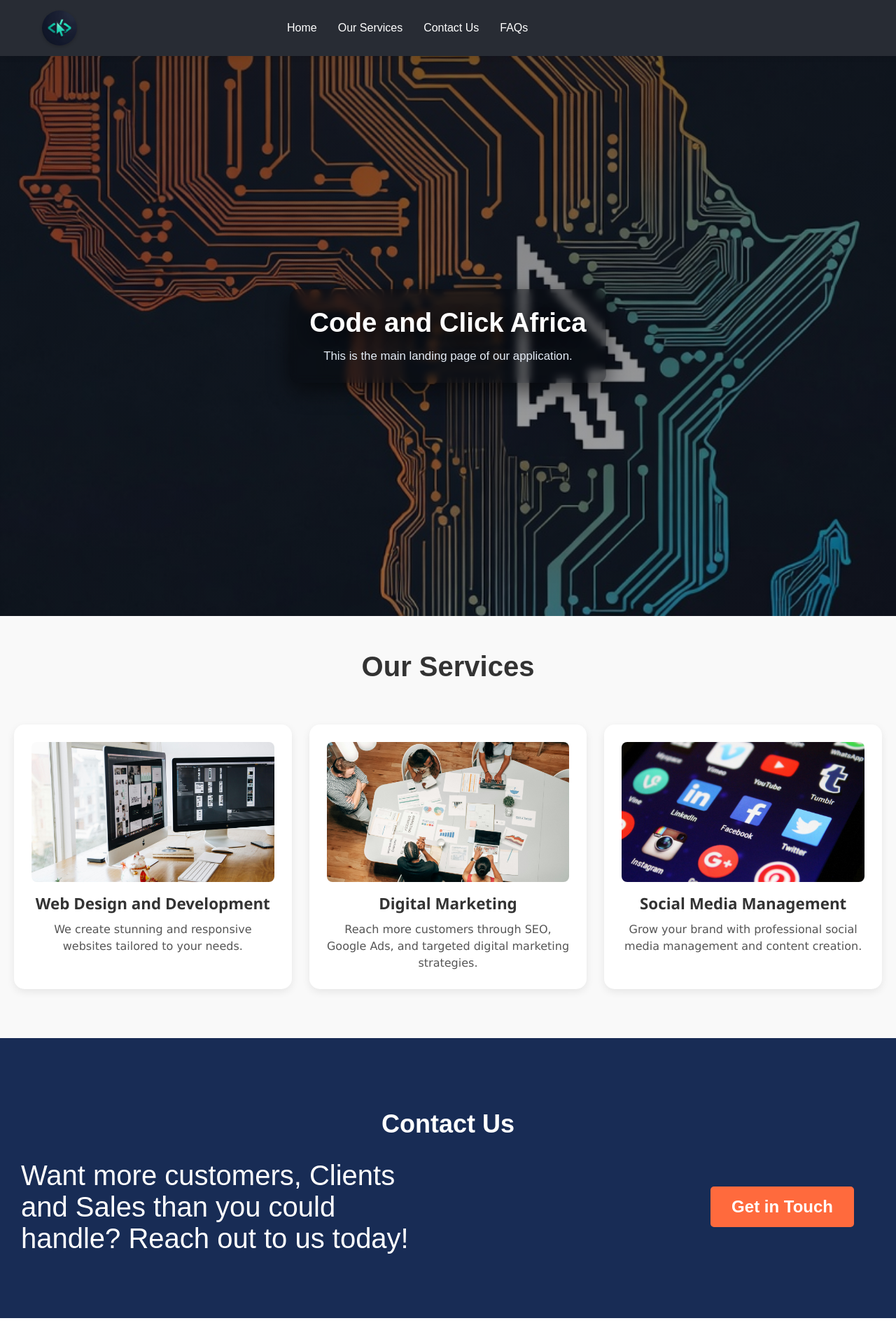
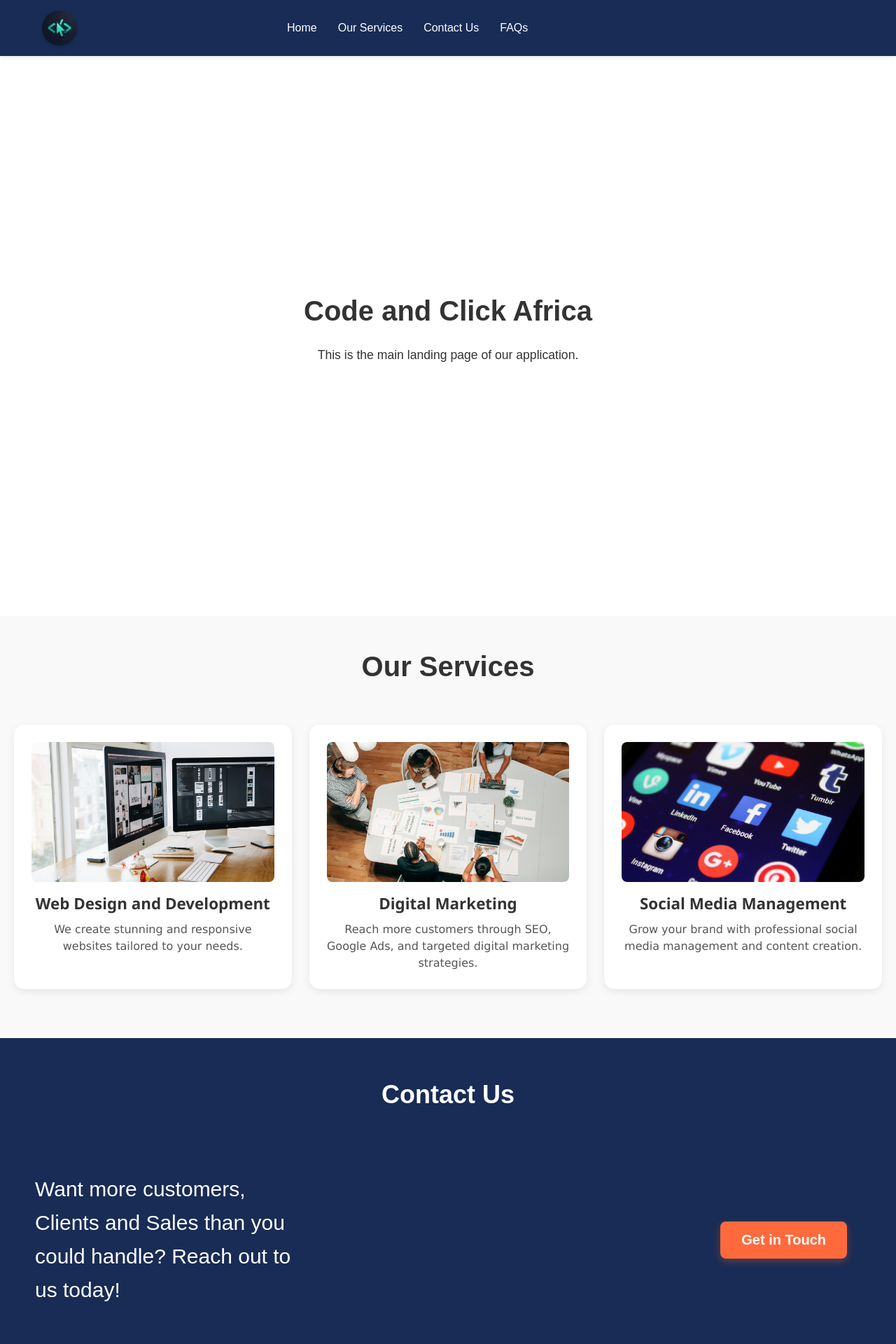
Before and after one commit to kevinmayaka/code-and-click, a React (Create React App) app in the folder code/: page / in a window 1280 px wide. Shown: the top 1920 px of the page at 70% size. Built offline with nearby package versions, Linux system fonts and the light colour scheme.

Commit message:
updates styles for contact us component

```diff
--- a/code/src/Components/ContactUs.css
+++ b/code/src/Components/ContactUs.css
@@ -1,50 +1,63 @@
 .contact-us-container {
     background-color: #182C55;
-    height: 400px;
+    height: 500px;
     padding: 40px 20px;
     display: flex;
     flex-direction: column;
-    justify-content: center;
+    justify-content: flex-start;
+    align-items: center;
 }
-.contact-us-header {
+.contact-us-container .contact-us-header {
     color: white;
     font-size: 36px;
     font-weight: bold;
     text-align: center;
-    margin-top: 10px;
-    margin-bottom: 30px;
+    margin-top: 20px;
+    margin-bottom: 50px;
 }
 .contact-us-content {
     display: flex;
     justify-content: space-between;
     align-items: center;
-    gap: 300px;
+    max-width: 1200px;
+    margin: 40px 20px 0 20px;
 }
+
+.contact-us-content .contact-us-tagline {
+    flex: 1;
+    max-width: 33.333%;
+    margin-right: 10px;
+    margin-left: 10px;
+    padding-right: 20px;
+}
+
 .contact-us-container p {
     color: white;
     text-align: left;
-    font-size: 40px;
+    font-size: 30px;
     font-family: Arial, Helvetica, sans-serif;
-    flex: 1;
-    margin-left: 10px;
-    margin-right: 100px;
+    line-height: 1.6;
+    margin: 0;
 }
 .contact-us-button {
     background-color: #FF6A3D;
     color: white;
     border: none;
-    margin-right: 40px;
+    margin-right: 30px;
     padding: 15px 30px;
-    font-size: 24px;
+    font-size: 20px;
     font-weight: bold;
-    border-radius: 5px;
+    border-radius: 8px;
     cursor: pointer;
-    transition: background-color 0.3s ease;
+    transition: all 0.3s ease;
     white-space: nowrap;
-    flex-shrink: 0;
+    box-shadow: 0 4px 12px rgba(255, 106, 61, 0.3);
 }
+
 .contact-us-button:hover {
     background-color: #E55A2D;
+    transform: translateY(-2px);
+    box-shadow: 0 6px 16px rgba(255, 106, 61, 0.4);
 }
 .modal-overlay {
     position: fixed;
@@ -63,7 +76,7 @@
     padding: 40px;
     border-radius: 10px;
     box-shadow: 0 4px 20px rgba(0, 0, 0, 0.3);
-    max-width: 500px;
+    max-width: 600px;
     width: 90%;
     position: relative;
 }
@@ -106,6 +119,73 @@
     cursor: pointer;
     font-size: 16px;
     font-weight: bold;
-    width: 50%;
-    transition: background-color 0.3s ease;
 }
+
+/* Responsive Design */
+@media (max-width: 1024px) {
+    .contact-us-content {
+        margin: 40px 15px 0 15px;
+    }
+
+    .contact-us-container p {
+        font-size: 17px;
+    }
+}
+
+@media (max-width: 768px) {
+    .contact-us-content {
+        flex-direction: column;
+        align-items: center;
+        gap: 30px;
+        margin: 40px 15px 0 15px;
+        text-align: center;
+    }
+
+    .contact-us-tagline {
+        margin-right: 0;
+        padding-right: 0;
+        text-align: center;
+    }
+
+    .contact-us-container p {
+        font-size: 16px;
+        text-align: center;
+        max-width: 100%;
+    }
+
+    .contact-us-button {
+        font-size: 16px;
+        padding: 12px 24px;
+        width: auto;
+        min-width: 200px;
+    }
+}
+
+@media (max-width: 480px) {
+    .contact-us-container {
+        height: auto;
+        padding: 30px 15px;
+    }
+
+    .contact-us-header {
+        font-size: 28px;
+        margin-top: 15px;
+        margin-bottom: 30px;
+    }
+
+    .contact-us-content {
+        margin: 30px 10px 0 10px;
+        gap: 25px;
+    }
+
+    .contact-us-container p {
+        font-size: 15px;
+    }
+
+    .contact-us-button {
+        width: 100%;
+        max-width: 280px;
+        padding: 14px 20px;
+        font-size: 16px;
+    }
+}
--- a/code/src/Components/ContactUs.js
+++ b/code/src/Components/ContactUs.js
@@ -35,9 +35,11 @@ export default function ContactUs() {
          <div className="contact-us-container" id="contact">
             <h1 className='contact-us-header'>Contact Us</h1>
             <div className="contact-us-content">
+                <div className='contact-us-tagline'>
                 <p>Want more customers, Clients and Sales than you
                     could handle? Reach out to us today!
                 </p>
+                </div>
                 <button className="contact-us-button" onClick={handleButtonClick}>Get in Touch</button>
             </div>
             {isFormVisible &&(
--- a/code/src/Components/Footer.css
+++ b/code/src/Components/Footer.css
@@ -1,6 +1,6 @@
 /* Footer Styles */
 footer {
-    background-color: #282c34;
+    background-color: #182C55;
     color: white;
     padding: 40px 0 20px 0;
     font-family: 'Arial', sans-serif;
--- a/code/src/Components/Header.css
+++ b/code/src/Components/Header.css
@@ -1,5 +1,5 @@
 .header {
-  background-color: #282c34;
+  background-color:#182C55;
   padding: 15px 0;
   box-shadow: 0 2px 8px rgba(0, 0, 0, 0.1);
   position: sticky;
--- a/code/src/Components/Home.css
+++ b/code/src/Components/Home.css
@@ -13,76 +13,27 @@ body {
     min-height: 100vh;
     display: flex;
     flex-direction: column;
-    /* dark gradient overlay + image for contrast */
-    background-image: linear-gradient(rgba(8,10,18,0.55), rgba(8,10,18,0.35)), url('../assets/landing.jpg');
-    background-size: cover; /* fill viewport while preserving aspect */
-    background-position: center center;
-    background-repeat: no-repeat;
-    background-color: #111218; /* fallback color */
-    background-attachment: scroll; /* avoid fixed on mobile */
-    color: #ffffff;
-    position: relative;
 }
+.landing {
 
+}
 .content {
     flex: 1;
     display: flex;
     flex-direction: column;
     justify-content: center;
     align-items: center;
-    padding: 40px 20px;
-    max-width: 1100px;
-    margin: 0 auto;
-}
-
-/* Content panel to improve readability on top of the image */
-.content .panel {
-    width: 100%;
-    background: rgba(6,8,12,0.45);
-    padding: 28px;
-    border-radius: 12px;
-    box-shadow: 0 10px 30px rgba(0,0,0,0.55);
-    text-align: center;
-    backdrop-filter: blur(6px);
+    padding: 20px;
 }
 
 .content h1 {
-    margin-bottom: 18px;
-    color: #ffffff;
-    font-size: 2.4em;
-    line-height: 1.05;
-    text-shadow: 0 6px 18px rgba(0,0,0,0.6);
+    margin-bottom: 30px;
+    color: #333;
+    font-size: 2.5em;
 }
 
 .content p {
-    margin: 0 auto;
-    color: #e6eef8;
-    font-size: 1.05em;
-    max-width: 800px;
+    margin: 20px;
+    color: #333;
+    font-size: 1.1em;
 }
-
-/* Responsive adjustments */
-@media (max-width: 900px) {
-    .content {
-        padding: 32px 16px;
-    }
-
-    .content h1 {
-        font-size: 2em;
-    }
-}
-
-@media (max-width: 480px) {
-    .landing {
-        background-attachment: scroll; /* prevent parallax on mobile */
-        background-position: center top;
-    }
-
-    .content .panel {
-        padding: 18px;
-    }
-
-    .content h1 {
-        font-size: 1.5em;
-    }
-}
```
